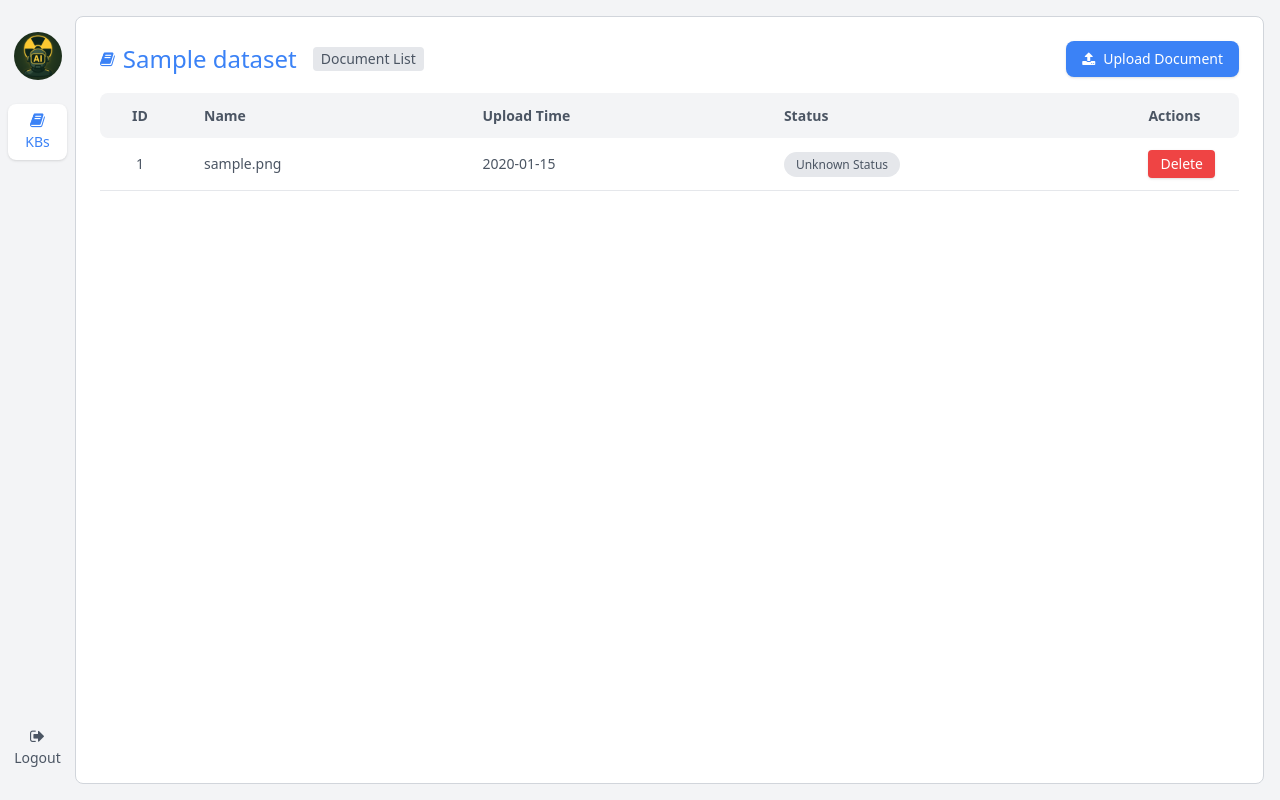
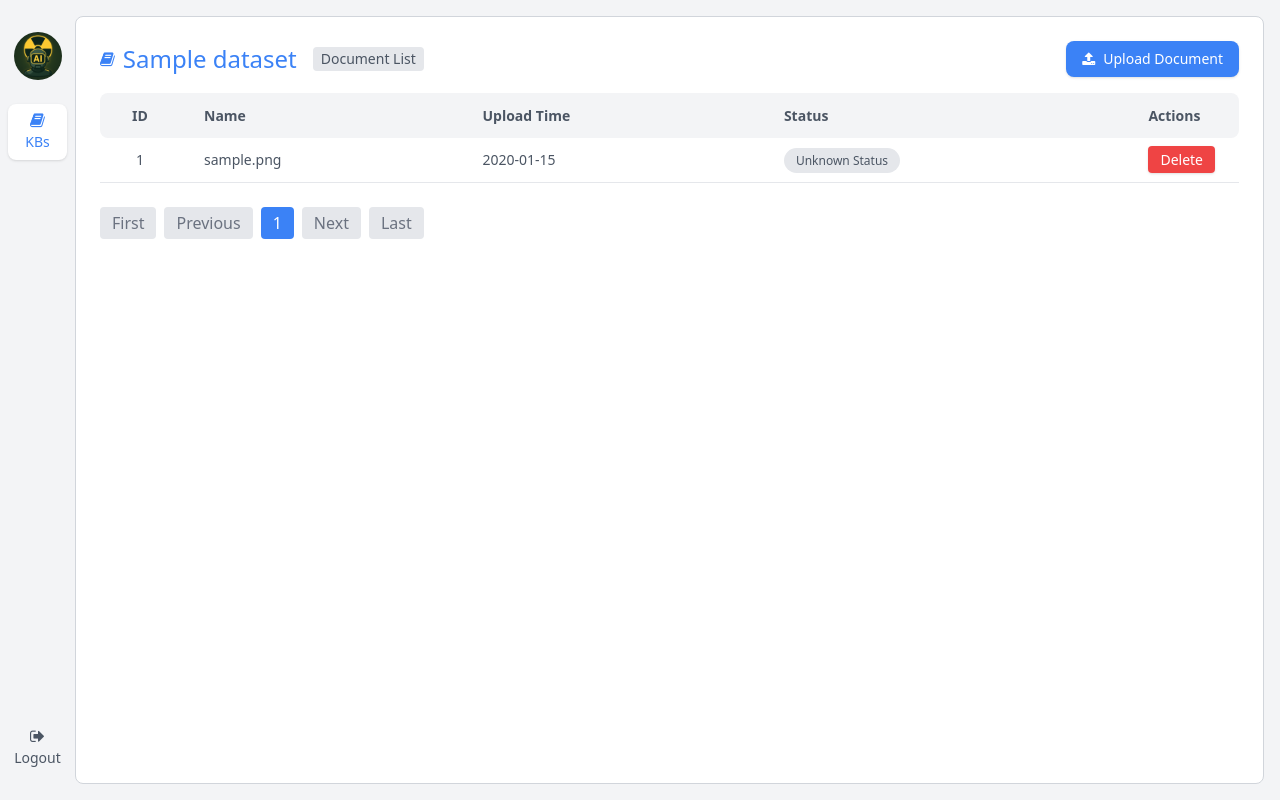
Before and after one commit to SodaShikenn/LLM-RAG_KBQA, a Flask app: page /dataset/document_list/1 in a window 1280 px wide. Run offline with Flask 3, Linux system fonts and the light colour scheme; tables that the repository leaves empty hold one stand-in row (values such as "Sample post"); parts of the project's set-up code (start-up, migrations or seed data) failed here and were passed over.

Commit message:
Document Paging and Deletion

```diff
--- a/project/apps/dataset/views/document.py
+++ b/project/apps/dataset/views/document.py
@@ -9,8 +9,14 @@ from helper import *
 @bp.route("/document_list/<int:dataset_id>", endpoint="document_list")
 def list(dataset_id):
     dataset = Dataset.query.filter_by(id=dataset_id).first()
-    documents = Document.query.filter_by(dataset_id=dataset_id).order_by(Document.created_at.desc()).all()
-    return render_template("dataset/document_list.html", dataset=dataset, documents=documents)
+    # Realize paged logic
+    page = request.args.get('page', 1, type=int)
+    per_page = 20
+    pagination = Document.query.filter_by(
+        dataset_id=dataset_id
+    ).order_by(Document.created_at.desc()).paginate(page=page, per_page=per_page, error_out=False)
+    documents = pagination.items
+    return render_template("dataset/document_list.html", dataset=dataset, documents=documents, pagination=pagination)
 
 @bp.route("/document_create/<int:dataset_id>", methods=["GET", "POST"], endpoint="document_create")
 def create(dataset_id):
@@ -53,3 +59,22 @@ def create(dataset_id):
 
     # Render the page
     return render_template("dataset/document_create.html", dataset=dataset)
+
+@bp.route("/document_delete/<int:document_id>", endpoint="document_delete")
+def delete(document_id):
+    document = Document.query.filter_by(id=document_id).first()
+    try:
+        Document.query.filter_by(id=document_id).delete()
+        # Commit transaction
+        db.session.commit()
+
+        # Delete local file
+        file_full_path = os.path.join(UPLOAD_FOLDER, document.file_path)
+        if os.path.exists(file_full_path):
+            os.remove(file_full_path)
+
+        flash("Document deleted successfully", "success")
+    except Exception as e:
+        db.session.rollback()
+        flash(f"Operation failed: {e}", "error")
+    return redirect(url_for("dataset.document_list", dataset_id=document.dataset_id))
--- a/project/apps/templates/dataset/document_list.html
+++ b/project/apps/templates/dataset/document_list.html
@@ -24,6 +24,7 @@
                 </div>
             </div>
 
+            {% include "widgets/flash_messages.html" %}
             <!-- Document List -->
             <table class="min-w-full bg-white">
                 <thead>
@@ -45,16 +46,31 @@
                             <span class="py-1 px-3 rounded-full text-xs {{ status_class }}">{{ status_text }}</span>
                         </td>
                         <td class="py-3 px-6">
-                            <button
-                                class="bg-red-500 text-white px-3 py-1 text-sm rounded shadow hover:bg-red-600">Delete</button>
+                            <a href="#" data-url="{{ url_for('dataset.document_delete', document_id=item.id) }}"
+                                class="bg-red-500 text-white px-3 py-1 text-sm rounded shadow hover:bg-red-600"
+                                onclick="confirmDeletion(event)">Delete</a>
                         </td>
                     </tr>
                     {% endfor%}
                 </tbody>
             </table>
-
-
+            <div class="mt-6">
+                {% include 'widgets/pagination.html' %}
+            </div>
         </div>
     </div>
 </div>
 {% endblock %}
+
+{% block footer %}
+<script>
+    function confirmDeletion(event) {
+        const url = event.target.getAttribute('data-url');
+        if (!confirm('Are you sure to delete this document')) {
+            event.preventDefault();
+        } else {
+            window.location.href = url;
+        }
+    }
+</script>
+{% endblock %}
--- /dev/null
+++ b/project/apps/templates/widgets/pagination.html
@@ -0,0 +1,32 @@
+<nav class="flex gap-2">
+    {% if pagination.has_prev %}
+    <a href="{{ url_for('dataset.document_list', dataset_id=dataset.id, page=1) }}"
+        class="px-3 py-1 bg-gray-300 text-gray-800 rounded hover:bg-gray-400">First</a>
+    <a href="{{ url_for('dataset.document_list', dataset_id=dataset.id, page=pagination.prev_num) }}"
+        class="px-3 py-1 bg-gray-300 text-gray-800 rounded hover:bg-gray-400">Previous</a>
+    {% else %}
+    <span class="px-3 py-1 bg-gray-200 text-gray-500 rounded cursor-not-allowed">First</span>
+    <span class="px-3 py-1 bg-gray-200 text-gray-500 rounded cursor-not-allowed">Previous</span>
+    {% endif %}
+
+    {% for page_num in range(1, pagination.pages + 1) %}
+    {% if page_num == pagination.page %}
+    <span class="px-3 py-1 bg-blue-500 text-white rounded">{{ page_num }}</span>
+    {% elif page_num == 1 or page_num == pagination.pages or (page_num >= pagination.page - 2 and page_num <=
+        pagination.page + 2) %} <a href="{{ url_for('dataset.document_list', dataset_id=dataset.id, page=page_num) }}"
+        class="px-3 py-1 bg-gray-300 text-gray-800 rounded hover:bg-gray-400">{{ page_num }}</a>
+        {% elif page_num == pagination.page - 3 or page_num == pagination.page + 3 %}
+        <span class="px-3 py-1 text-gray-500">...</span>
+        {% endif %}
+        {% endfor %}
+
+        {% if pagination.has_next %}
+        <a href="{{ url_for('dataset.document_list', dataset_id=dataset.id, page=pagination.next_num) }}"
+            class="px-3 py-1 bg-gray-300 text-gray-800 rounded hover:bg-gray-400">Next</a>
+        <a href="{{ url_for('dataset.document_list', dataset_id=dataset.id, page=pagination.pages) }}"
+            class="px-3 py-1 bg-gray-300 text-gray-800 rounded hover:bg-gray-400">Last</a>
+        {% else %}
+        <span class="px-3 py-1 bg-gray-200 text-gray-500 rounded cursor-not-allowed">Next</span>
+        <span class="px-3 py-1 bg-gray-200 text-gray-500 rounded cursor-not-allowed">Last</span>
+        {% endif %}
+</nav>
```
Also changed, not shown: 3 other files.
